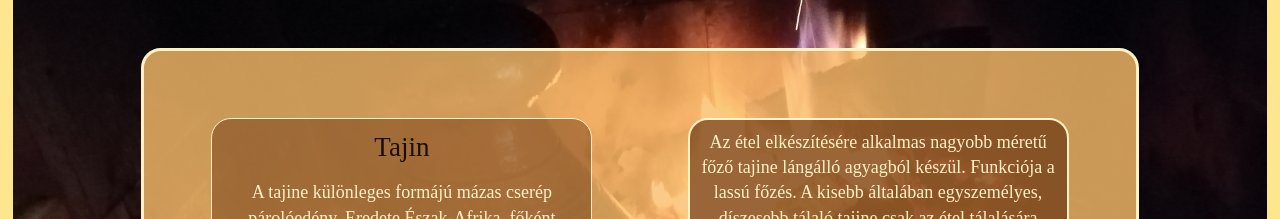
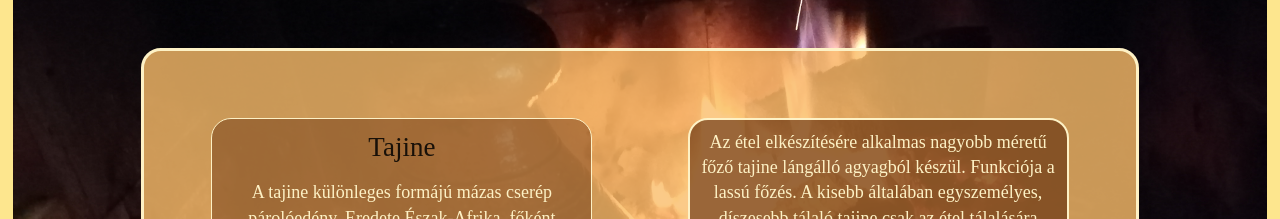
Before and after one commit to snegyeliczky/Tajin.hu, a React (Create React App) app: page / in a window 1280 px wide. Shown: the part 1920-2139 px from the top of the page. Built offline with nearby package versions, Linux system fonts and the light colour scheme; no server answers.

Commit message:
refinements

```diff
--- a/src/components/Prices.js
+++ b/src/components/Prices.js
@@ -5,7 +5,7 @@
         <div className={"about-tajine-container component"}>
             <div className={"contentContainer"}>
             <div className={"about-tajine-box price1"}>
-                <h2>Tajin</h2>
+                <h2>Tajine</h2>
                 <p> A tajine különleges formájú mázas cserép párolóedény. Eredete Észak-Afrika, főként Marokkóban használják. A benne elkészített ételnek is tajine a neve. Formai jellegzetességei: lapos tálszerű alj, amelyre egy magas kúpos tető illeszkedik. Ebben az aránylag magas tetőben feldúsult gőz párolja omlósra a benne készült ételt. Marokkóban az utcán faszénparázstartón izzó faszénen készítik ma is a "street food"-ot a tajin-et.</p>
             </div>
             <div className={"about-tajine-box price2"}>
--- a/src/customCSS/custom.css
+++ b/src/customCSS/custom.css
@@ -214,7 +214,7 @@
 }
 
 
-@media screen and (max-width: 768px) {
+@media screen and (max-width: 1024px) {
 
     .carousel .thumbs-wrapper {
         display:none;
```
